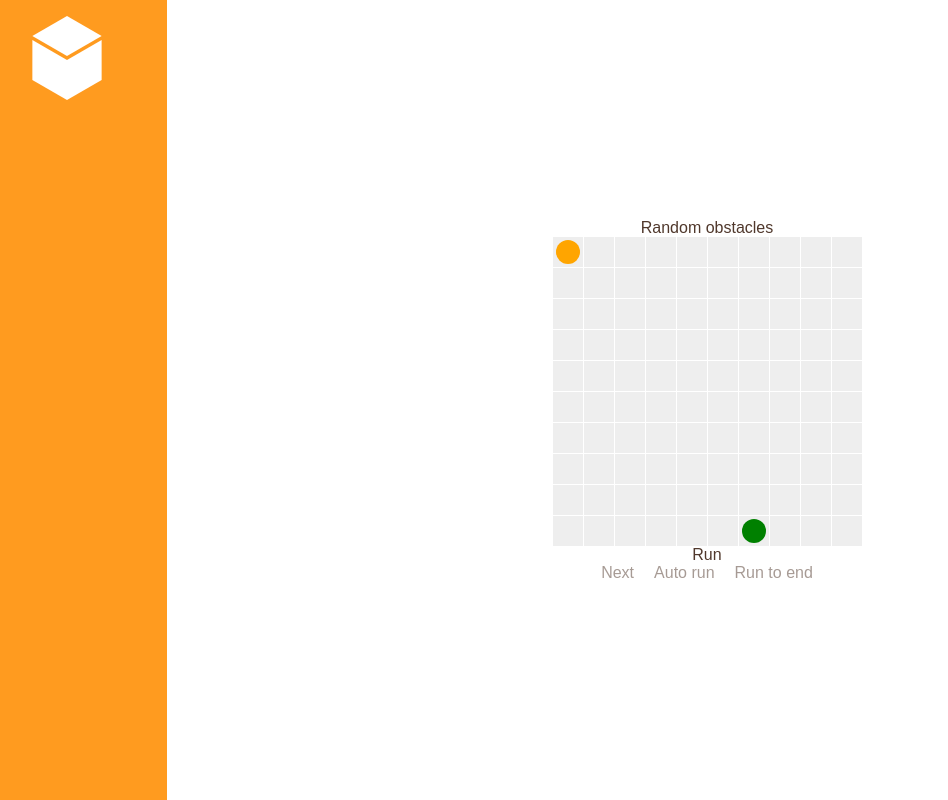
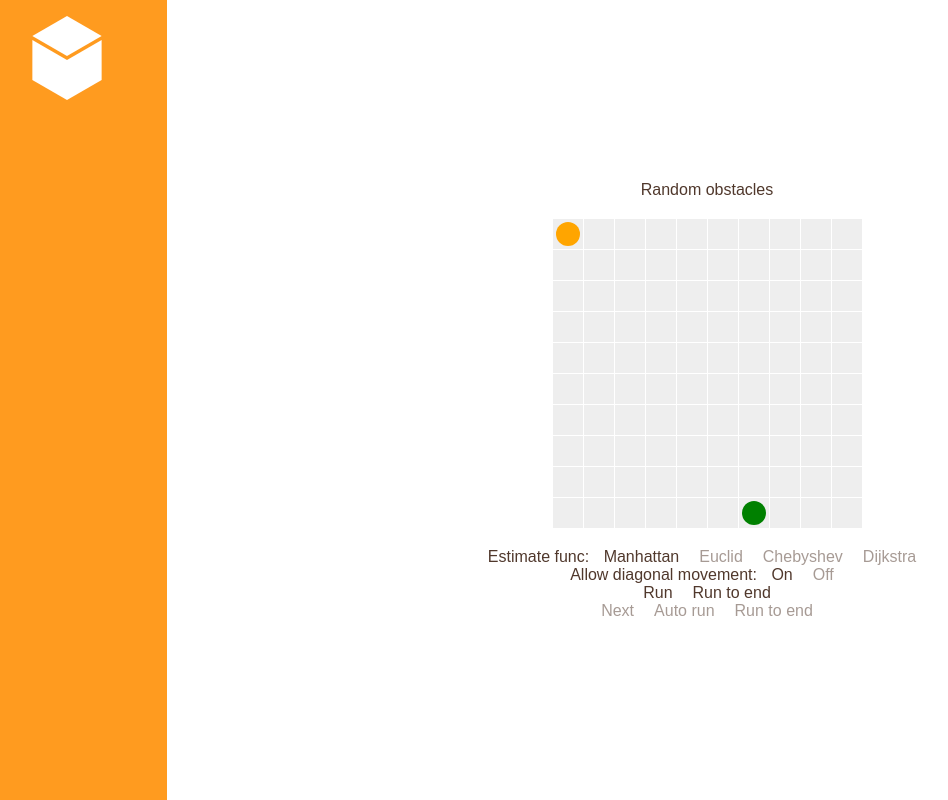
Before and after one commit to tari404/taribox, a Vue app: page /#/tools/astar in a window 1280 px wide. Shown: the top 800 px of the page, without its empty margins (33-981 px from the left). Built offline with nearby package versions, Linux system fonts and the light colour scheme.

Commit message:
⚙️ Astar - Update function

```diff
--- a/src/views/tools/Astar.vue
+++ b/src/views/tools/Astar.vue
@@ -14,8 +14,21 @@
         @click.left="toggleObs(i)"
         @click.middle="toggleGoal(i)" />
     </div>
-    <div class="active" @click="genAStar">Run</div>
-    <div class="program-ctrl" :class="{ 'inactive': !program }">
+    <div class="options">Estimate func:
+      <span @click="toggleFunc(0)" :class="{ 'active inactive': estFunc !== 0 }">Manhattan</span>
+      <span @click="toggleFunc(1)" :class="{ 'active inactive': estFunc !== 1 }">Euclid</span>
+      <span @click="toggleFunc(2)" :class="{ 'active inactive': estFunc !== 2 }">Chebyshev</span>
+      <span @click="toggleFunc(3)" :class="{ 'active inactive': estFunc !== 3 }">Dijkstra</span>
+    </div>
+    <div class="options">Allow diagonal movement:
+      <span @click="toggleDiagonal(true)" :class="{ 'active inactive': !allowDiagonal }">On</span>
+      <span @click="toggleDiagonal(false)" :class="{ 'active inactive': allowDiagonal }">Off</span>
+    </div>
+    <div class="options">
+      <span class="active" @click="genAStar(false)">Run</span>
+      <span class="active" @click="genAStar(true)">Run to end</span>
+    </div>
+    <div class="options" :class="{ 'inactive': !program }">
       <span :class="{ 'active': program }" @click="nextStep">Next</span>
       <span :class="{ 'active': program }" @click="autoRun">Auto run</span>
       <span :class="{ 'active': program }" @click="runToEnd">Run to end</span>
@@ -25,14 +38,16 @@
 
 <script>
 const neighbors = [
-  // { x: -1, y: -1 },
-  // { x: 1, y: -1 },
-  // { x: 1, y: -1 },
-  // { x: 1, y: 1 },
   { x: 0, y: -1 },
   { x: -1, y: 0 },
   { x: 0, y: 1 },
   { x: 1, y: 0 }
+]
+const obNeighbors = [
+  { x: -1, y: -1 },
+  { x: 1, y: -1 },
+  { x: 1, y: 1 },
+  { x: -1, y: 1 }
 ]
 
 class NodeState {
@@ -54,6 +69,8 @@ export default {
   data () {
     return {
       program: null,
+      estFunc: 0,
+      allowDiagonal: true,
 
       player: 0,
       goal: 96,
@@ -81,6 +98,14 @@ export default {
       this.obstacles[i] = false
       this.goal = i
     },
+    toggleFunc (funcNumber) {
+      this.resetProgram()
+      this.estFunc = funcNumber
+    },
+    toggleDiagonal (isAllowed) {
+      this.resetProgram()
+      this.allowDiagonal = isAllowed
+    },
     genObstacles () {
       this.resetProgram()
       for (let i = 0; i < this.obstacles.length; i++) {
@@ -96,7 +121,20 @@ export default {
       const sy = Math.floor(start / 10)
       const gx = goal % 10
       const gy = Math.floor(goal / 10)
-      return Math.abs(sx - gx) + Math.abs(sy - gy)
+      const dx = Math.abs(sx - gx) * 2
+      const dy = Math.abs(sy - gy) * 2
+      switch (this.estFunc) {
+        case 0:
+          return dx + dy
+        case 1:
+          return Math.sqrt(dx * dx + dy * dy)
+        case 2:
+          return Math.min(dx, dy)
+        case 3:
+          return 0
+        default:
+          return dx + dy
+      }
     },
     neighborNodesFrom (node) {
       const x = node % 10
@@ -112,10 +150,32 @@ export default {
           }
         }
       })
+      if (this.allowDiagonal) {
+        obNeighbors.forEach(offset => {
+          const nx = offset.x + x
+          const ny = offset.y + y
+          if (nx >= 0 && nx < 10 && ny >= 0 && ny < 10) {
+            const ni = nx + ny * 10
+            if (!this.obstacles[ni]) {
+              neighborNodes.push(ni)
+            }
+          }
+        })
+      }
       return neighborNodes
     },
-    distBetween () {
-      return 1
+    distBetween (x, y) {
+      if (this.allowDiagonal) {
+        const dx = Math.abs(x - y) % 10
+        const dy = Math.abs(Math.floor(x / 10) - Math.floor(y / 10))
+        if (dx + dy === 1) {
+          return 2
+        } else {
+          return 3
+        }
+      } else {
+        return 2
+      }
     },
     * aStar () {
       const closeSet = []
@@ -189,11 +249,11 @@ export default {
       path.forEach(i => {
         this.nodeStates[i].isPassway = true
       })
-      this.player = this.goal
-      let newGoal = Math.floor(Math.random() * this.nodeStates.length - 1)
-      newGoal += newGoal >= this.player ? 1 : 0
-      this.obstacles[newGoal] = false
-      this.goal = newGoal
+      // this.player = this.goal
+      // let newGoal = Math.floor(Math.random() * this.nodeStates.length - 1)
+      // newGoal += newGoal >= this.player ? 1 : 0
+      // this.obstacles[newGoal] = false
+      // this.goal = newGoal
     },
     resetProgram () {
       this.program = null
@@ -201,9 +261,13 @@ export default {
         nodeState.reset()
       })
     },
-    genAStar () {
+    genAStar (runToEnd) {
       this.resetProgram()
       this.program = this.aStar()
+      if (runToEnd) {
+        console.log(runToEnd)
+        this.runToEnd()
+      }
     },
     nextStep () {
       if (this.program && this.program.next) {
@@ -257,6 +321,8 @@ export default {
   }
 }
 .map
+  width 309px
+  margin 20px auto
   display grid
   grid-gap 1px
   div
@@ -290,7 +356,7 @@ export default {
   background-color #666 !important
 .passway
   background-color #ffe000 !important
-.program-ctrl
+.options
   span
     margin 0 10px
 .active
```
